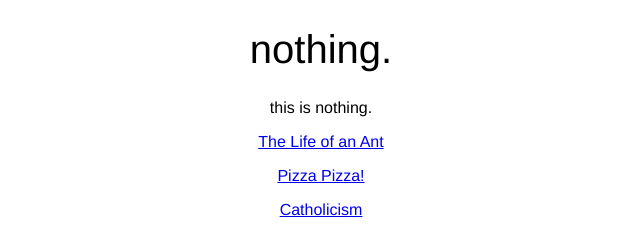
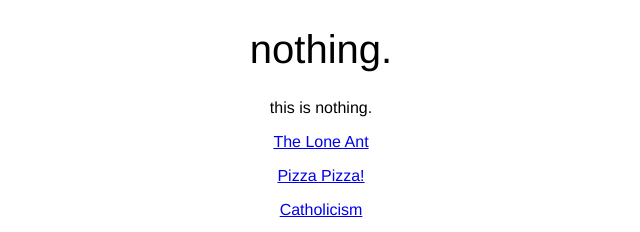
Before and after one commit to nothingX001/this-is-nothing, a plain HTML site: page index.html in a window 1280 px wide. Shown: the top 232 px of the page, 319-959 px from the left. Drawn offline with Linux system fonts and the light colour scheme.

Commit message:
Update index.html

```diff
--- a/index.html
+++ b/index.html
@@ -9,7 +9,7 @@
     <h1>nothing.</h1>
     <p>this is nothing.</p>
     <p>
-        <a href="article1.html">The Life of an Ant</a>
+        <a href="article1.html">The Lone Ant</a>
     </p>
     <p>
         <a href="article2.html">Pizza Pizza!</a>
```
